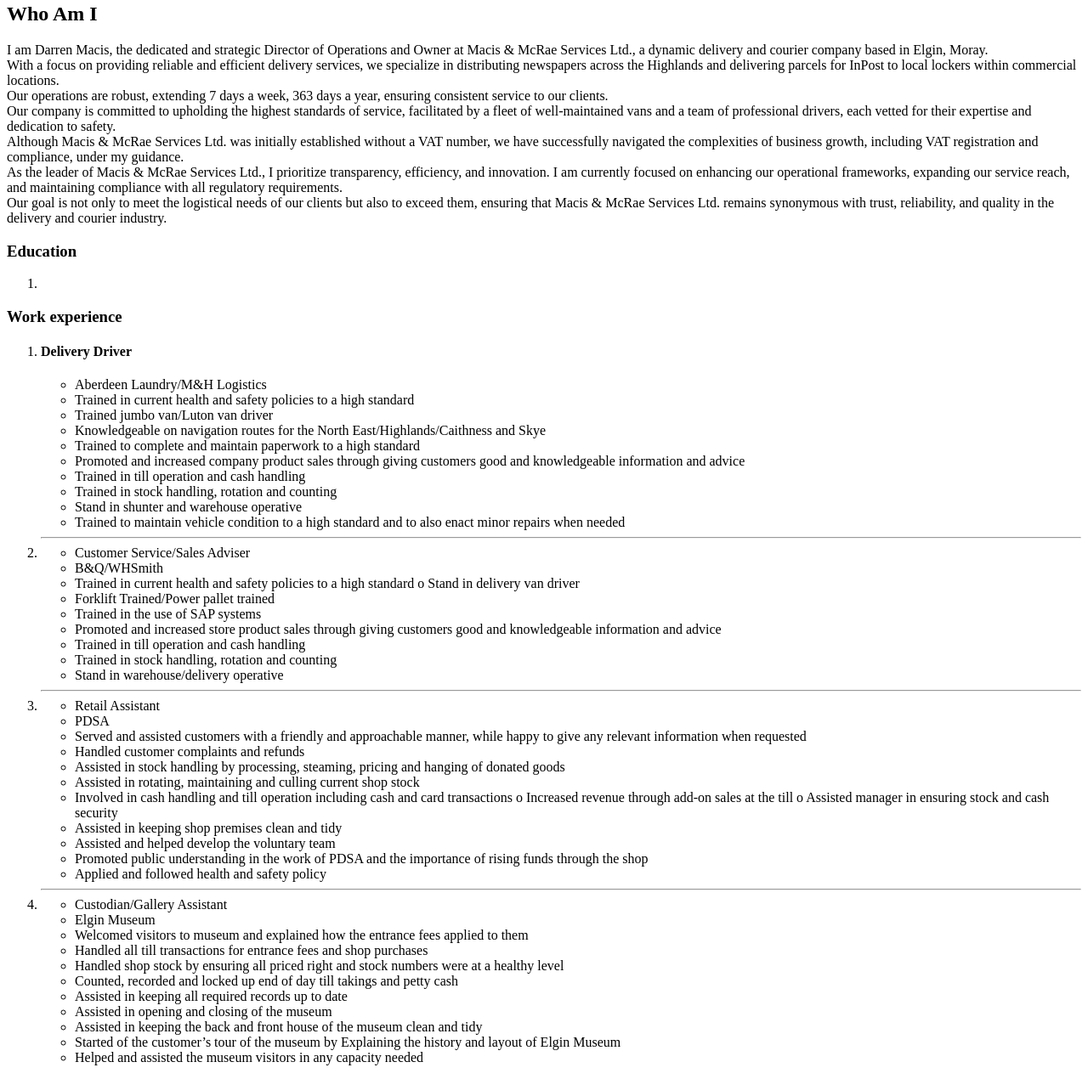
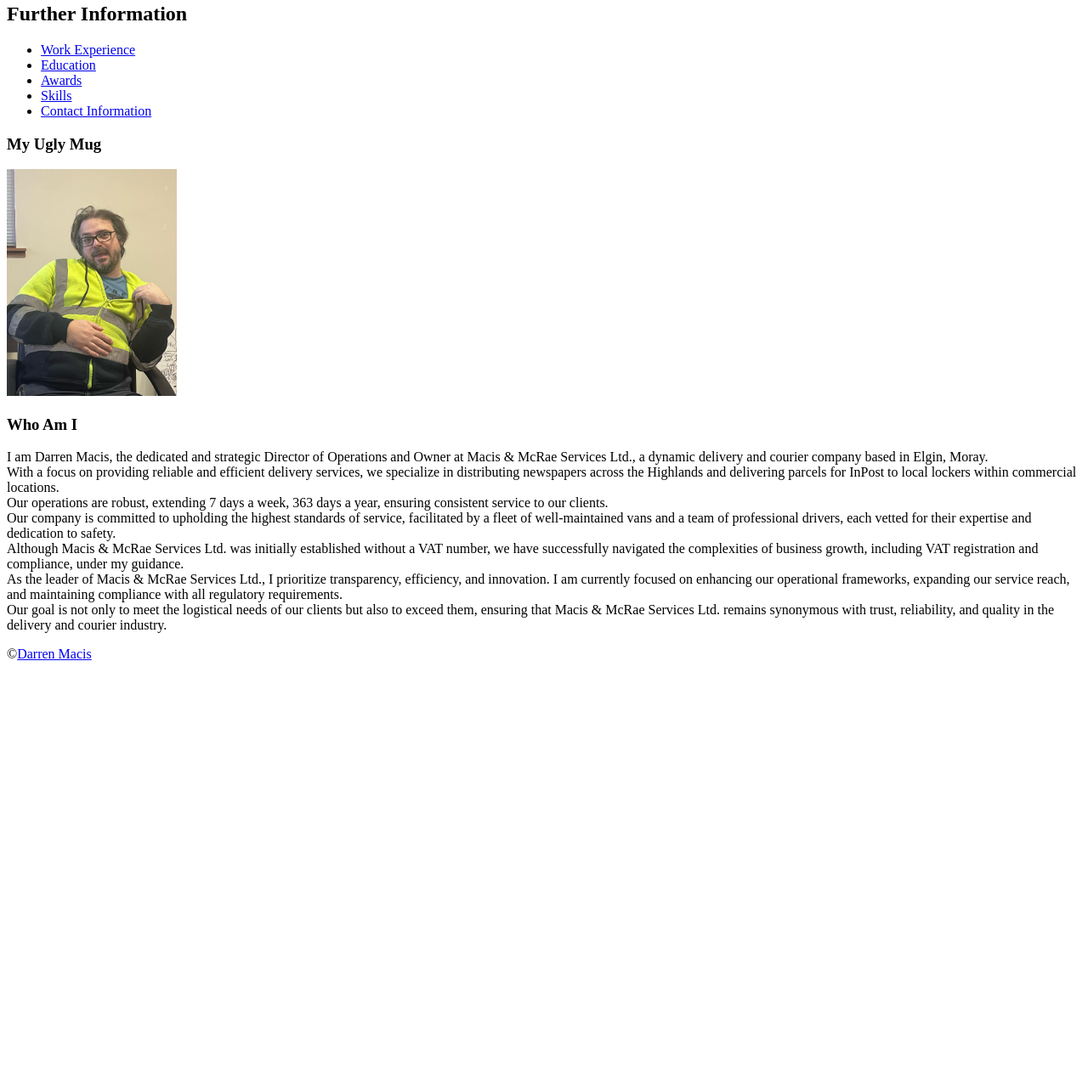
Before and after one commit to DarrenMacis/html-project1, a plain HTML site: page index.html in a window 1280 px wide. Shown: the part 77-1347 px from the top of the page at 85% size. After the commit the page ends 864 px from the top, so only its background shows below. Drawn offline with Linux system fonts and the light colour scheme.

Commit message:
Add files via upload

```diff
--- a/index.html
+++ b/index.html
@@ -10,7 +10,22 @@
     <p>
         <h1>My Resume</h1>
 
-        <h2>Who Am I</h2>
+        <h2>Further Information</h2>
+            <ul>
+                <li><a href="./public/work_experience.html">Work Experience</a></li>
+                <li><a href="./public/education.html">Education</a></li>
+                <li><a href="./public/awards.html">Awards</a></li>
+                <li><a href="./public/skills.html">Skills</a></li>
+                <li><a href="./public/contact.html">Contact Information</a></li>
+            </ul>
+
+
+        <h3>My Ugly Mug</h3>
+        <p>
+            <img src="./images/profile_photo.jpg" border="0" width="200" height=""  alt="Silly Man Making Silly Face">
+        </p>
+
+        <h3>Who Am I</h3>
             <p>
                 I am Darren Macis, the dedicated and strategic Director of Operations and Owner at Macis & McRae Services Ltd., a dynamic delivery and courier company based in Elgin, Moray. <br>
 
@@ -27,87 +42,9 @@
                 Our goal is not only to meet the logistical needs of our clients but also to exceed them, ensuring that Macis & McRae Services Ltd. remains synonymous with trust, reliability, and quality in the delivery and courier industry.
             </p>
 
-        <h3>Education</h3>
-        <p>
-            <ol>
-                <li>
-                    <h3></h3>
-                </li>
-            </ol>
-        </p>
-
-        <h3>Work experience</h3>
-            <p>
-                <ol>
-                    <li>
-                        <h4>Delivery Driver</h4>
-                            <ul>
-                                <li>Aberdeen Laundry/M&H Logistics </li>
-                                <li>Trained in current health and safety policies to a high standard </li>
-                                <li>Trained jumbo van/Luton van driver</li>
-                                <li>Knowledgeable on navigation routes for the North East/Highlands/Caithness and Skye  </li>
-                                <li>Trained to complete and maintain paperwork to a high standard </li>
-                                <li>Promoted and increased company product sales through giving customers good and knowledgeable information and advice </li>
-                                <li>Trained in till operation and cash handling </li>
-                                <li>Trained in stock handling, rotation and counting </li>
-                                <li>Stand in shunter and warehouse operative </li>
-                                <li>Trained to maintain vehicle condition to a high standard and to also enact minor repairs when needed</li>
-                            </ul>
-                    </li>
-                    <hr>
-                    <li>
-                            <ul>
-                                <li>Customer Service/Sales Adviser </li>
-                                <li>B&Q/WHSmith</li>
-                                <li>Trained in current health and safety policies to a high standard o Stand in delivery van driver</li>
-                                <li>Forklift Trained/Power pallet trained </li>
-                                <li>Trained in the use of SAP systems </li>
-                                <li>Promoted and increased store product sales through giving customers good and knowledgeable information and advice </li>
-                                <li>Trained in till operation and cash handling </li>
-                                <li>Trained in stock handling, rotation and counting </li>
-                                <li>Stand in warehouse/delivery operative </li>
-                            </ul>
-                    </li>
-                    <hr>
-                    <li>
-                            <ul>
-                                <li>Retail Assistant</li>
-                                <li>PDSA </li>
-                                <li>Served and assisted customers with a friendly and approachable manner, while happy to give any relevant information when requested </li>
-                                <li>Handled customer complaints and refunds </li>
-                                <li>Assisted in stock handling by processing, steaming, pricing and hanging of donated goods </li>
-                                <li>Assisted in rotating, maintaining and culling current shop stock </li>
-                                <li>Involved in cash handling and till operation including cash and card transactions o Increased revenue through add-on sales at the till o Assisted manager in ensuring stock and cash security </li>
-                                <li>Assisted in keeping shop premises clean and tidy </li>
-                                <li>Assisted and helped develop the voluntary team </li>
-                                <li>Promoted public understanding in the work of PDSA and the importance of rising funds through the shop </li>
-                                <li>Applied and followed health and safety policy </li>
-                            </ul>
-                    </li>
-                    <hr>
-                    <li>
-                        <ul>
-                            <li>Custodian/Gallery Assistant </li>
-                            <li>Elgin Museum </li>
-                            <li>Welcomed visitors to museum and explained how the entrance fees applied to them </li>
-                            <li>Handled all till transactions for entrance fees and shop purchases</li>
-                            <li>Handled shop stock by ensuring all priced right and stock numbers were at a healthy level </li>
-                            <li>Counted, recorded and locked up end of day till takings and petty cash </li>
-                            <li>Assisted in keeping all required records up to date </li>
-                            <li>Assisted in opening and closing of the museum </li>
-                            <li>Assisted in keeping the back and front house of the museum clean and tidy</li>
-                            <li>Started of the customer’s tour of the museum by Explaining the history and layout of Elgin Museum </li>
-                            <li>Helped and assisted the museum visitors in any capacity needed </li>
-                        </ul>
-                    </li>
-                </ol>
-            </p>
     </p>
-
-
-
-
-
-
+    <footer>
+            <span>&copy;<a href="mailto:icesnoopy@msn.com">Darren Macis</a></span>
+    </footer>
 </body>
 </html>
```
